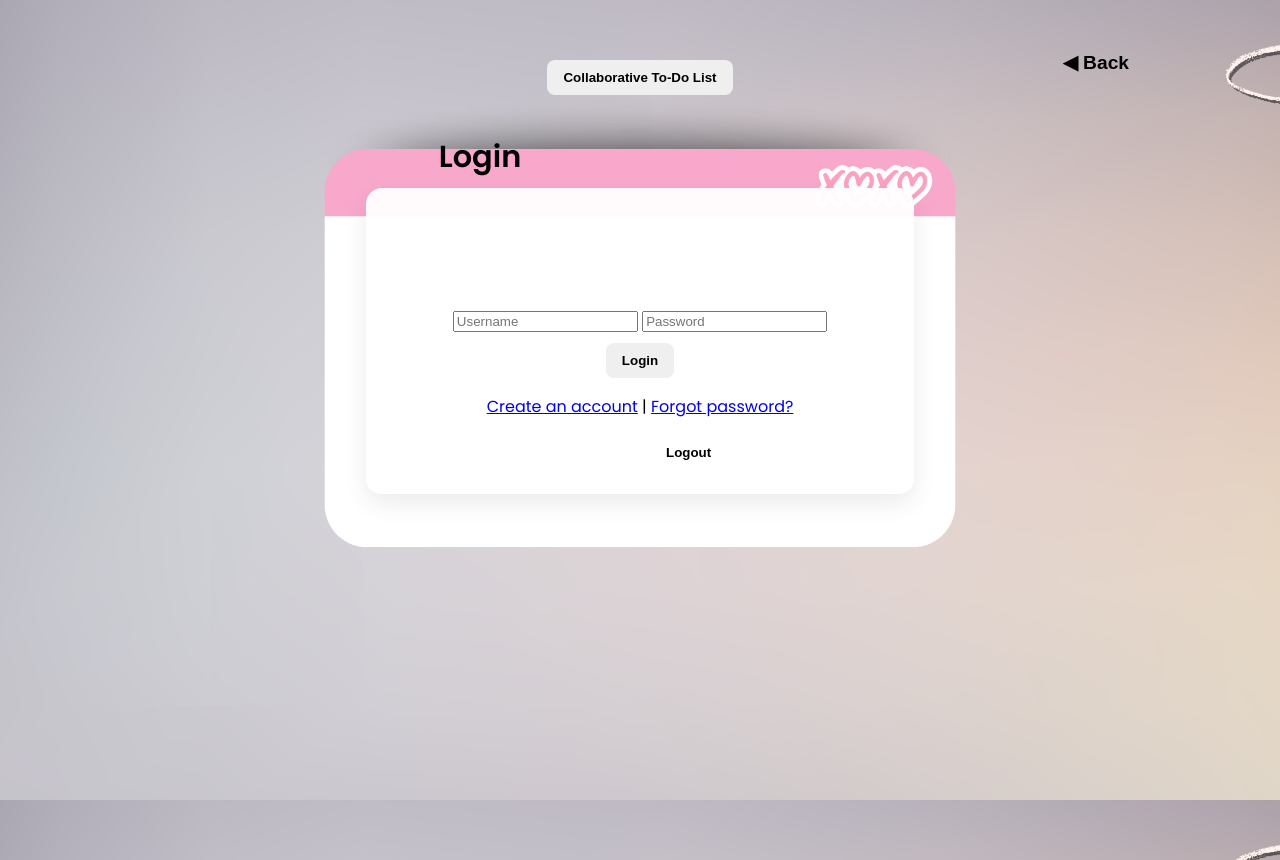
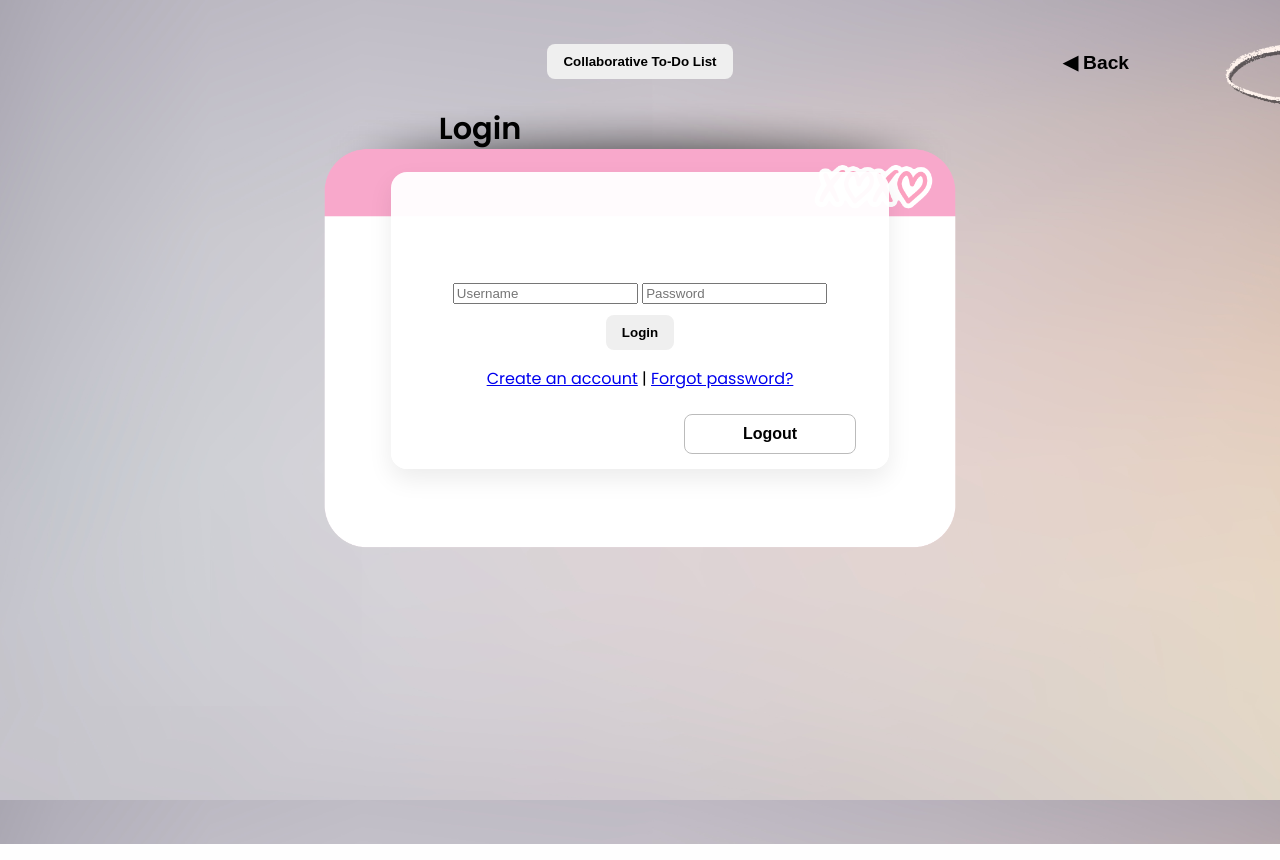
Before and after one commit to millimeter0200/cmsc128-PairProject_-Ong-Yap-, a Flask app: page /todo in a window 1280 px wide. Run offline with Flask 3, Linux system fonts and the light colour scheme.

Commit message:
Accounts Page frontend; Organize layout adjustments

```diff
--- a/static/style.css
+++ b/static/style.css
@@ -185,6 +185,7 @@
 }
 
 .account-actions .btn:hover {
+ background-color: #484848;
 }
 
 /* Layout for horizontal alignment */
--- a/templates/accounts.html
+++ b/templates/accounts.html
@@ -8,6 +8,8 @@
   <link rel="stylesheet" href="{{ url_for('static', filename='style.css') }}">
   <meta name="viewport" content="width=device-width,initial-scale=1" />
   <style>
+
+
     body {
       font-family: "Poppins", sans-serif;
       margin: 0;
@@ -20,15 +22,15 @@
       background: url("{{ url_for('static', filename='account.png') }}") no-repeat center center fixed;
       background-size: cover;
       color: #000;
-      padding-top: 60px;
+      padding-top: 44px;
     }
 
     .container {
       position: fixed;
       background: rgba(255, 255, 255, 0.95);
       border-radius: 16px;
-      padding: 24px;
-      width: 500px;
+      padding: 12px;
+      width: 474px;
       box-shadow: 0 10px 25px rgba(0,0,0,0.08);
       text-align: center;
       margin-top: 128px;
@@ -36,13 +38,14 @@
     }
 
     .profile-pic {
-      width: 100px;
-      height: 100px;
+      width: 120px;
+      height: 120px;
       border-radius: 50%;
       background: #eee url("https://cdn-icons-png.flaticon.com/512/847/847969.png") center/cover no-repeat;
-      margin: 0 auto 16px;
+      margin: 10 auto 2px;
       margin-left: 20px;
-      margin-top: -10px;
+      margin-top: 20px;
+
     }
 
     .info {
@@ -51,7 +54,7 @@
       border-radius: 10px;
       text-align: left;
       margin-left: 150px;
-      margin-top: -115px;
+      margin-top: -130px;
     }
 
     .info p {
@@ -77,6 +80,7 @@
       font-weight: 600;
       cursor: pointer;
       transition: 0.2s;
+
     }
 
     .btn:hover { transform: translateY(-2px); }
@@ -84,13 +88,13 @@
 
     #changePasswordFields input {
       display: block;
-      width: 50%;
+      width: 80%;
       padding: 8px;
       border-radius: 8px;
       border: 1px solid #ccc;
-      margin-left: 20px;
+      margin-left: 45px;
       margin-top: 20px;
-      margin-bottom: 12px;
+
     }
 
     .actions {
@@ -110,6 +114,41 @@
       margin-bottom: 12px;
       font-weight: 600;
     }
+
+    .profile-actions,
+.account-actions {
+  display: flex !important;
+  flex-direction: column;
+  align-items: center;
+  margin-top: 20px;
+
+}
+
+
+.profile-actions .btn,
+.account-actions .btn {
+  width: 80%;
+  max-width: 260px;
+  padding: 12px 3;
+  margin: 3px 0;
+  font-size: 1rem;
+  align-items: center;
+
+}
+
+
+#editProfileBtn,
+#changePasswordBtn {
+  background: linear-gradient(135deg, #edd5e5, #d1edf8, #c5d3ed);
+  color: #000;
+}
+
+/* Keep Logout plain */
+#logoutBtn {
+  background: transparent;
+  color: black;
+  border: 1px solid #bbb;
+}
   </style>
 </head>
 
```
